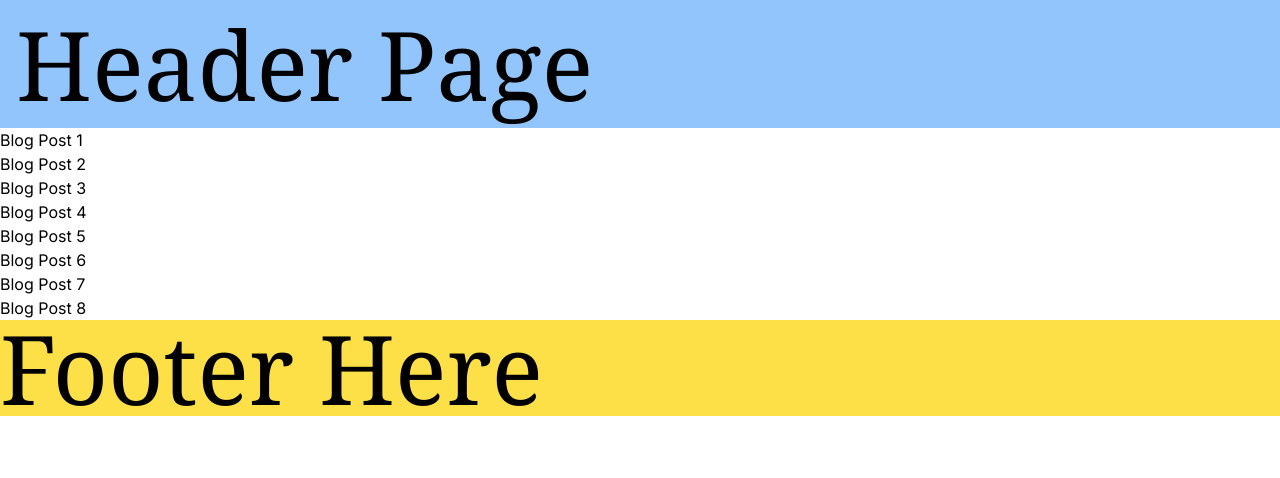
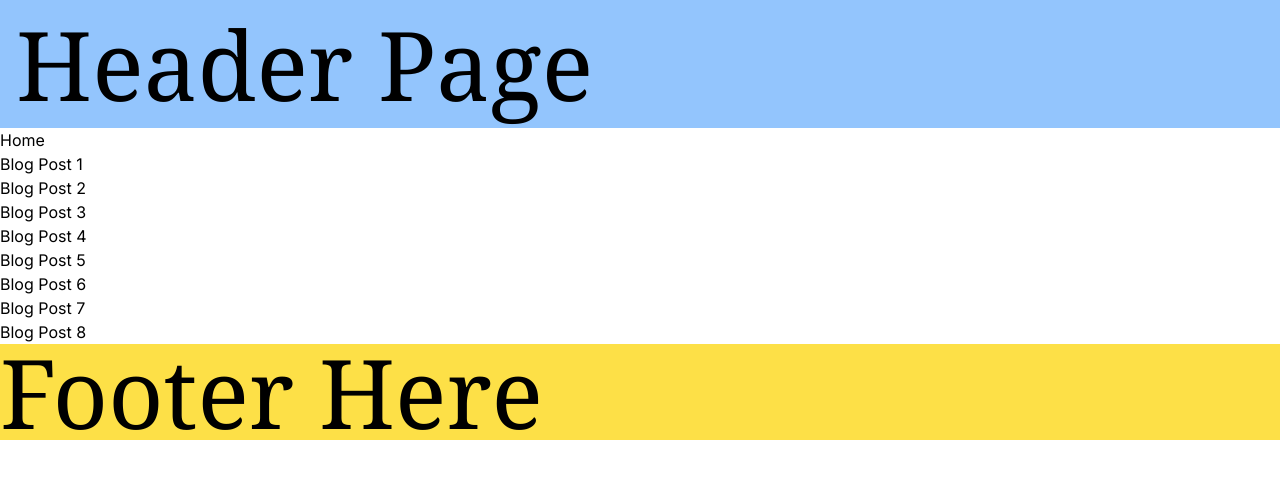
Before and after one commit to TomaszSarmata/nextjs-practice, a Next.js app: page /blog in a window 1280 px wide. Shown: the top 478 px of the page. Built offline with nearby package versions, Linux system fonts and the light colour scheme.

Commit message:
implemented simple link navigation across home page and blog page

```diff
--- a/src/app/blog/page.tsx
+++ b/src/app/blog/page.tsx
@@ -1,5 +1,6 @@
 import React from 'react';
 import { Metadata } from 'next';
+import Link from 'next/link';
 
 export const metadata: Metadata = {
   title: {
@@ -10,6 +11,7 @@
 export default function BlogPage() {
   return (
     <div>
+      <Link href="/">Home</Link>
       <h1>Blog Post 1</h1>
       <h1>Blog Post 2</h1>
       <h1>Blog Post 3</h1>
--- a/src/app/page.tsx
+++ b/src/app/page.tsx
@@ -1,11 +1,12 @@
-import Image from 'next/image';
 import Footer from '../components/Footer';
 import Header from '../components/Header';
+import Link from 'next/link';
 
 export default function Home() {
   return (
     <div className="h-screen">
       <h1 className="text-4xl">Main Part of the App</h1>
+      <Link href="/blog">Blog Page</Link>
     </div>
   );
 }
```
